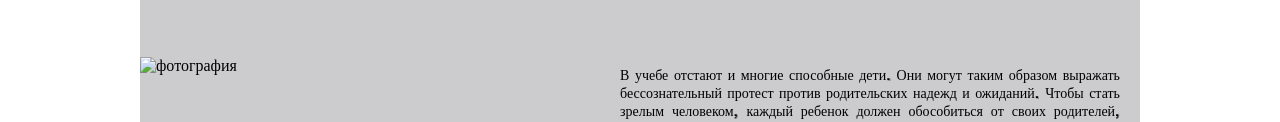
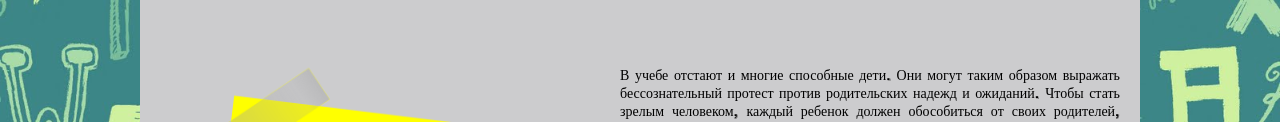
Before and after one commit to Kronos-IT/IzotovaNadezhdaSergeevna.github.io, a plain HTML site: page index.html in a window 1280 px wide. Shown: the part 2678-2800 px from the top of the page. Drawn offline with Linux system fonts and the light colour scheme.

Commit message:
Add files via upload

```diff
--- a/index.html
+++ b/index.html
@@ -158,12 +158,12 @@
                     </p>
                 </div>
                 <div class="parents-block-img">
-                    <img src="/img/photo_2.jpg" alt="Фотография учителя">
+                    <img src="/img/photo/Photo_2.jpg" alt="Фотография учителя">
                 </div>
             </div>
             <div class="parents-block-2">
                 <div class="parents-block-img-2">
-                    <img src="/img/img_1.png" alt="фотография">
+                    <img src="/img/photo/img_1.png" alt="фотография">
                 </div>
                 <div class="parents-block-text-2">
                     В учебе отстают и многие способные дети.
@@ -204,7 +204,7 @@
             </div>
             <div class="container-recom">
                 <div class="block-img">
-                    <img src="/img/img_2.jpg" alt="фотография">
+                    <img src="/img/photo/img_2.jpg" alt="фотография">
                 </div>
                 <div class="block-text">
                     <p>
@@ -235,7 +235,7 @@
 
                 </div>
                 <div class="block-img-2">
-                    <img src="/img/img_3.jpg" alt="фотография">
+                    <img src="/img/photo/img_3.jpg" alt="фотография">
                 </div>
             </div>
             <div class="container-recom-2">
@@ -285,7 +285,7 @@
                         </p>
                 </div>
                 <div class="work-img">
-                    <img src="/img/photo_3.jpg" alt="фотография">
+                    <img src="/img/photo/Photo_3.jpg" alt="фотография">
                 </div>
                 <div class="work-text-2">
                     <p>6. Чередуй сложные задания с более легкими.
@@ -314,7 +314,7 @@
                     </p>
                 </div>
                 <div class="work-img-2">
-                    <img src="/img/img_4.png" alt="фотография">
+                    <img src="/img/photo/img_4.png" alt="фотография">
                 </div>
             </div>
         </div>
--- a/style.css
+++ b/style.css
@@ -5,7 +5,7 @@ html {
 }
 
 body {
-    background: url(../img/back.jpg) center left;
+    background: url("../img/photo/back.jpg") center left;
     background-size: cover;
     height: 100vh;
     box-sizing: border-box;
@@ -17,7 +17,7 @@ body {
     margin: 0 auto;
     height: 342px;
     width: 1000px;
-    background: url("../img/main.jpg") #eee center center no-repeat;
+    background: url("../img/photo/main.jpg") #eee center center no-repeat;
 }
 
 .main-content-welcome {
```
